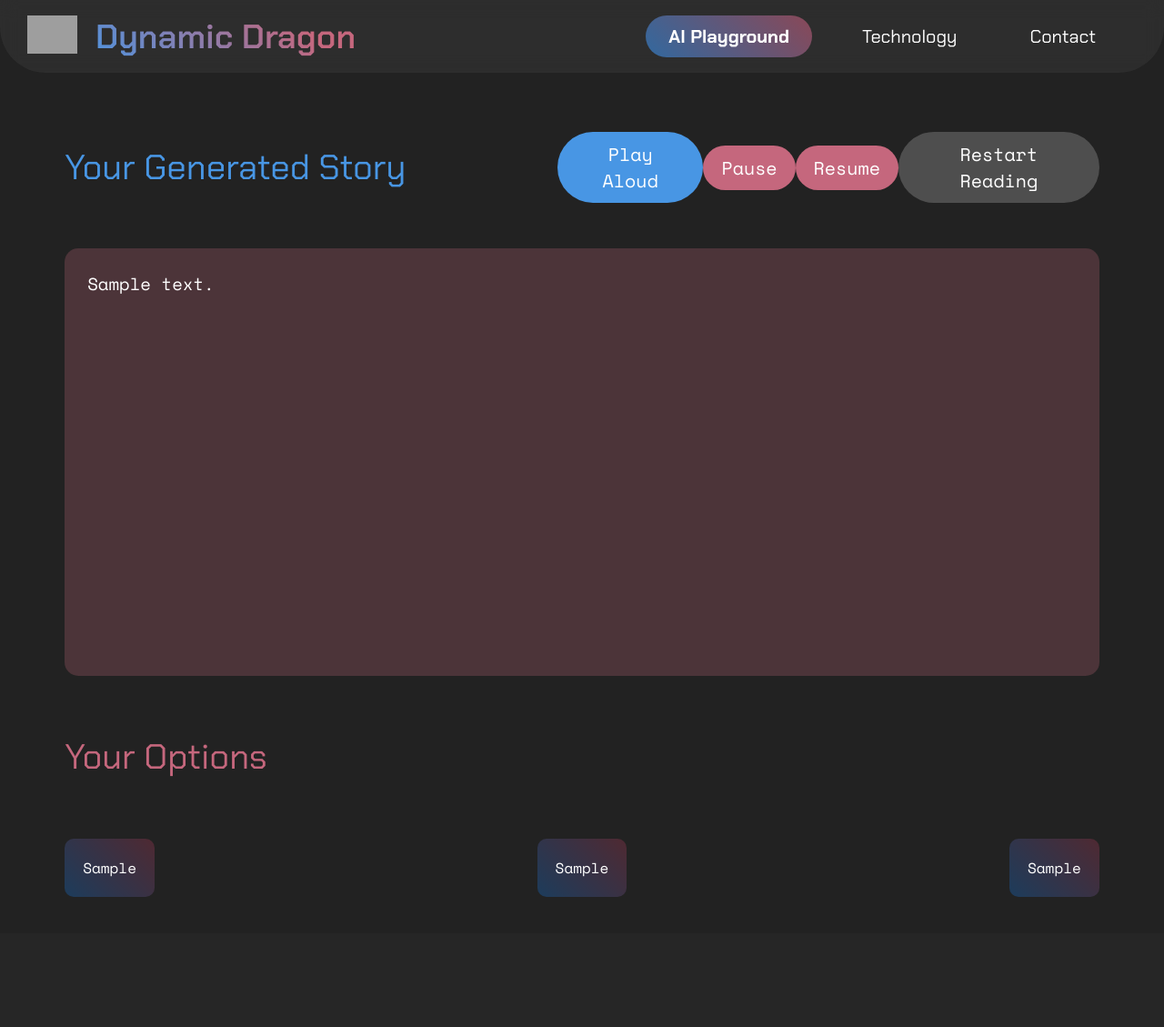
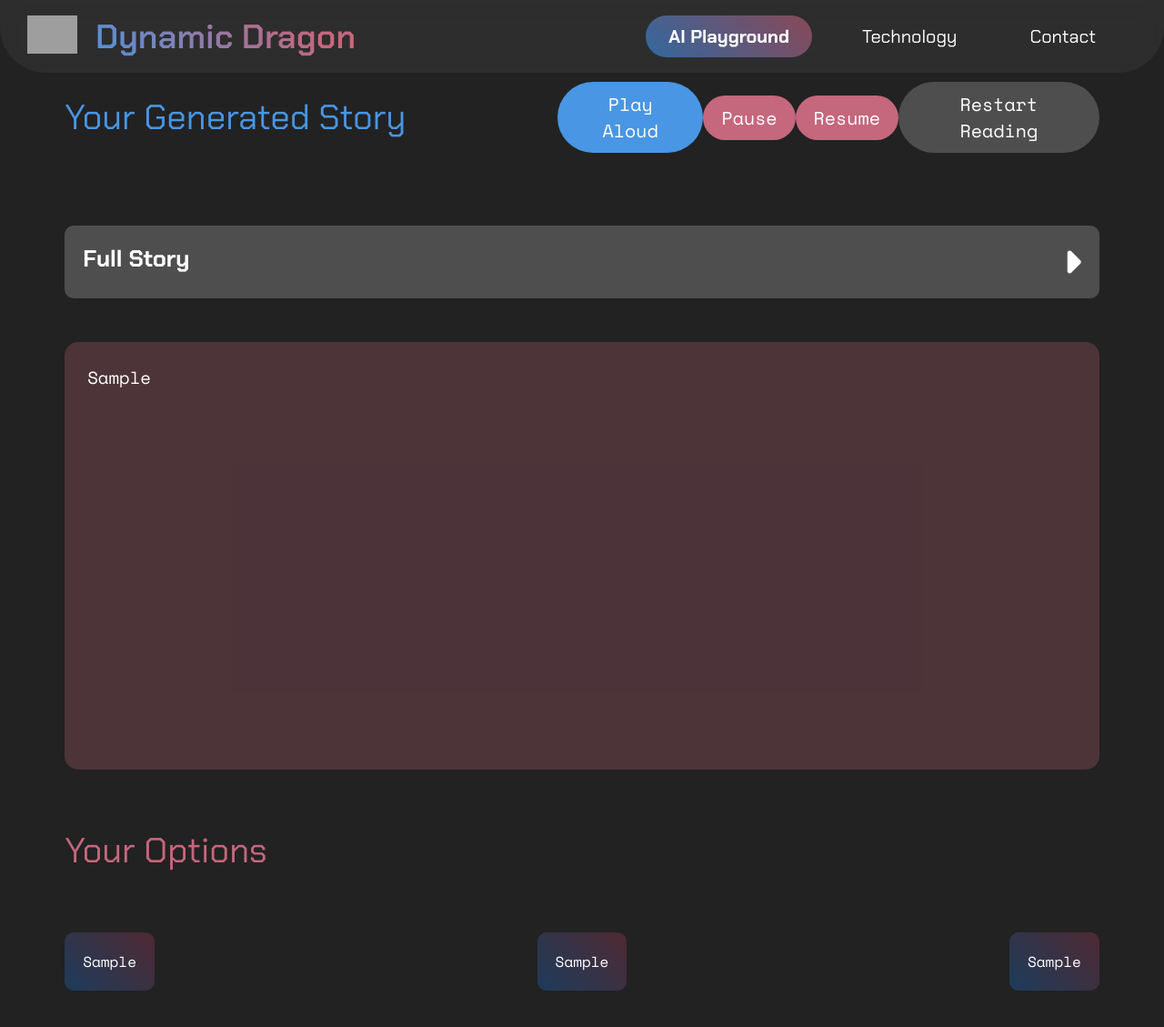
Before and after one commit to Luck-shun30/FBLA_Dynamic_Dragon, a Flask app: template templates/answer.html in a window 1280 px wide. Shown: the whole page at 91% size. Before the commit the page ends 1026 px from the top, so only its background shows below. Run offline with Flask 3, Linux system fonts and the light colour scheme; the template is opened without the code that fills it: most values are stand-ins (such as "Sample title", 1, 10 or a date in 2020); grey boxes are pictures that could not be loaded.

Commit message:
Dropdown for full story
Generates "report" by allowing user to look at full story with a dropdown

```diff
--- a/main.py
+++ b/main.py
@@ -28,8 +28,9 @@ def llmgenerate():
    ])
 
    active_story += "\n" + response.message.content
+   #Conversation history (options and gen story) customize - filters for when what story
 
-   return active_story
+   return [active_story, response.message.content]
 
 def options_generate():
    OPTIONS_SYSTEM_PROMPT = "Return 3 short options to continue the story without adding anything else before or after the options. Do not end the story. Here's an example: 'A) Do this. B) Do that C) Do that'. Use third-person perspective and present tense. Be vague in the options."
@@ -45,7 +46,7 @@ def options_generate():
 
    options = options.message.content
 
-   option_a = options[0:options.find("B)")]
+   option_a = options[options.find("A)"):options.find("B)")]
    options = options.replace(option_a, '')
 
    option_b = options[0:options.find("C)")]
@@ -74,12 +75,10 @@ def generate():
     global choice
     if request.method == 'POST':
         choice = request.form.get('options')
-        if choice == "Exit":
-            return redirect(url_for('/'))  # Redirect to an / route
     story = llmgenerate()
     options = options_generate()
     return render_template('answer.html',
-                           text=story, option_a=options[0], option_b=options[1], option_c=options[2])
+                           full_story = story[0], gen_story=story[1], option_a=options[0], option_b=options[1], option_c=options[2])
 
 
 
--- a/static/styles/styles.css
+++ b/static/styles/styles.css
@@ -341,7 +349,7 @@ nav li a {
 }
 
 .storyOptions {
-  margin: 95px auto auto auto;
+  /* margin: 95px auto auto auto; */
   display: flex;
   justify-content: space-between;
   align-items: center;
@@ -434,6 +442,28 @@ input:checked + label {
   gap: 2vw;
 }
 
+.toggleStory {
+  padding: 20px;
+  margin: 30px 0;
+  cursor: pointer;
+  font-family: var(--font2);
+  font-weight: 400;
+  color: var(--secondary);
+  font-size: 20px;
+  border-radius: 10px;
+  display: flex;
+  justify-content: space-between;
+}
+
+input, button {
+  cursor: pointer;
+}
+
+input:hover, button:hover {
+  transform: scale(1.1);
+  transition: 0.2s;
+}
+
 .loaderContainer {
   height: 100vh;
   display: flex;
--- a/templates/answer.html
+++ b/templates/answer.html
@@ -3,11 +3,25 @@
   <head>
     <meta charset="UTF-8" />
     <title>Dynamic Dragon - Story Time</title>
+    <link rel="stylesheet" href="https://cdnjs.cloudflare.com/ajax/libs/font-awesome/6.7.2/css/all.min.css" integrity="sha512-Evv84Mr4kqVGRNSgIGL/F/aIDqQb7xQ2vcrdIwxfjThSH8CSR7PBEakCr51Ck+w+/U6swU2Im1vVX0SVk9ABhg==" crossorigin="anonymous" referrerpolicy="no-referrer" />
     <link rel="stylesheet" href="/static/styles/styles.css" />
   </head>
   <script>
     function sub() {
       document.getElementById("options_list").submit();
+    }
+    function showStory() {
+      console.log("Pressed");
+      if (document.getElementById("full_story").style.display == "none") {
+        document.getElementById("full_story").style.display = "block";
+        document.getElementById("caretRight").style.display = "none";
+        document.getElementById("caretDown").style.display = "block";
+      }
+      else {
+        document.getElementById("full_story").style.display = "none";
+        document.getElementById("caretRight").style.display = "block";
+        document.getElementById("caretDown").style.display = "none";
+      }
     }
     function read_aloud() {
       console.log(document.getElementById("story").value);
@@ -73,10 +87,19 @@
           </button>
         </div>
       </div>
+      <div class="toggleStory gray" onclick="showStory()">
+        <h4>Full Story</h4>
+        <i id="caretRight" class="fa-solid fa-caret-right fa-2x"></i>
+        <i id="caretDown" style="display: none;" class="fa-solid fa-caret-down fa-2x"></i>
+      </div>
+      <div id="full_story" style="display: none;" class="txtA">
+        <textarea style="background-color: rgba(72, 150, 228, 0.25);" readonly rows="15" cols="105">{{full_story}}</textarea>
+      </div>
+      <br>
       <div class="txtA">
-        <textarea id="story" readonly rows="15" cols="105">{{text}}</textarea>
+        <textarea id="story" readonly rows="15" cols="105">{{gen_story}}</textarea>
       </div>
-      <h5 style="color: #c5677d">Your Options</h5>
+      <h5 style="color: var(--tertiary2);">Your Options</h5>
       <form id="options_list" method="POST">
         <input type="radio" name="options" id="option_a" value="{{option_a}}" onchange="sub()" />
         <label for="option_a"
```
Also changed, not shown: other parts of static/styles/styles.css (+8 -0 lines).
